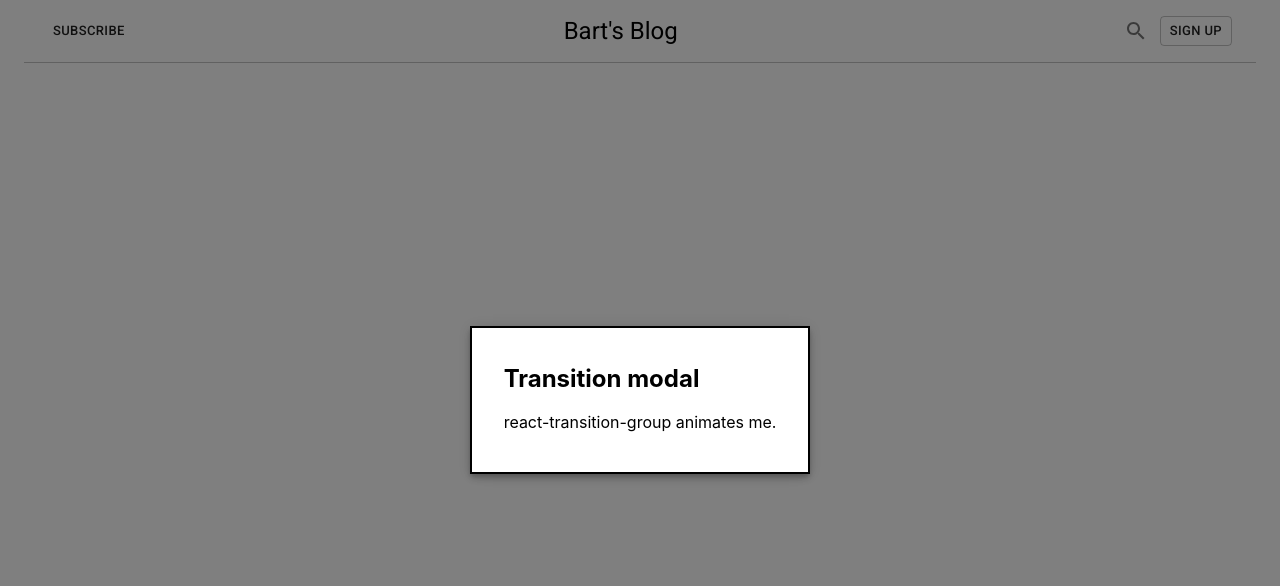
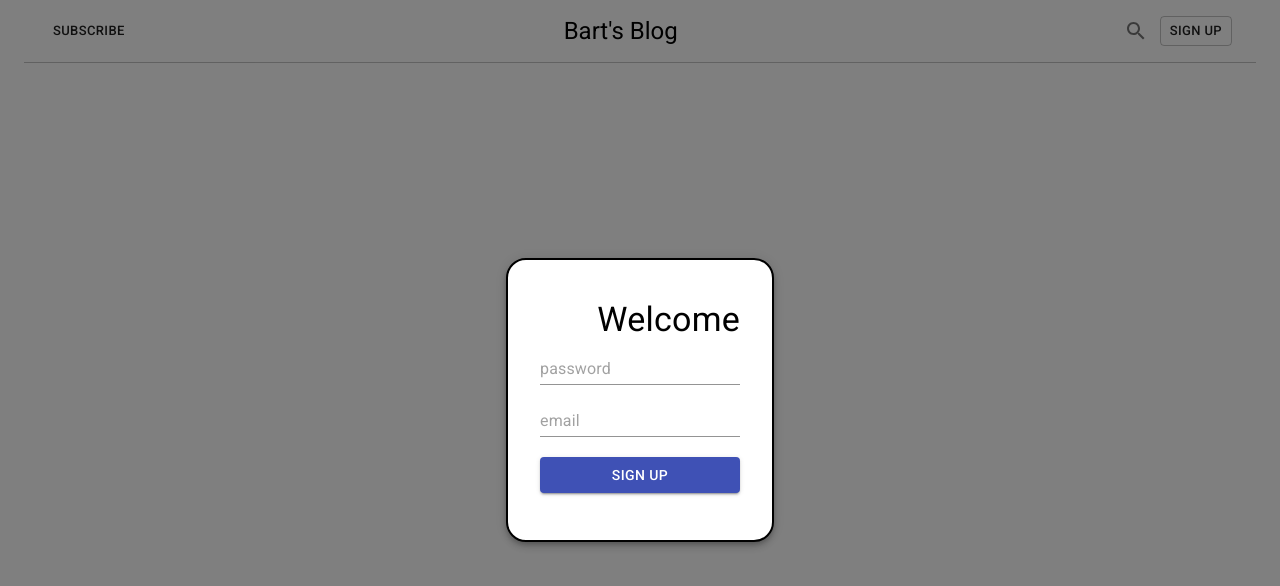
Before and after one commit to IlyaKrapivnoy/material_ui_responsive_site_2, a React (Create React App) app: page / in a window 1280 px wide. Both pictures are taken after a click on the button "SIGN UP". Shown: the top 586 px of the page. Built offline with nearby package versions, Linux system fonts and the light colour scheme.

Commit message:
add form component

```diff
--- a/src/components/SignupButton.jsx
+++ b/src/components/SignupButton.jsx
@@ -4,6 +4,7 @@ import Backdrop from '@material-ui/core/Backdrop';
 import Fade from '@material-ui/core/Fade';
 import { useState } from 'react';
 import { Button } from '@material-ui/core';
+import SignupForm from './SignupForm';
 
 const useStyles = makeStyles((theme) => ({
     modal: {
@@ -16,6 +17,7 @@ const useStyles = makeStyles((theme) => ({
         border: '2px solid #000',
         boxShadow: theme.shadows[5],
         padding: theme.spacing(2, 4, 3),
+        borderRadius: 20,
     },
 }));
 
@@ -50,10 +52,7 @@ export default function SignupButton() {
             >
                 <Fade in={open}>
                     <div className={classes.paper}>
-                        <h2 id='transition-modal-title'>Transition modal</h2>
-                        <p id='transition-modal-description'>
-                            react-transition-group animates me.
-                        </p>
+                        <SignupForm />
                     </div>
                 </Fade>
             </Modal>
--- /dev/null
+++ b/src/components/SignupForm.jsx
@@ -0,0 +1,63 @@
+import { Button, TextField, Typography } from '@material-ui/core';
+import { makeStyles } from '@material-ui/core/styles';
+import { useState } from 'react';
+
+const useStyles = makeStyles((theme) => ({
+    form: {
+        display: 'flex',
+        flexDirection: 'column',
+        justifyContent: 'center',
+        height: 240,
+        width: 200,
+    },
+    signupTitle: {
+        textAlign: 'right',
+    },
+    formInput: {
+        marginBottom: 20,
+        width: '100%',
+    },
+}));
+
+const SignupForm = () => {
+    const classes = useStyles();
+    const [name, setName] = useState('');
+    const handleChange = (event) => {
+        setName(console.log(event.target.value));
+    };
+
+    return (
+        <form className={classes.form} noValidate autoComplete='off'>
+            <Typography
+                variant='h4'
+                className={classes.signupTitle}
+                gutterBottom
+            >
+                Welcome
+            </Typography>
+            <div>
+                <TextField
+                    className={classes.formInput}
+                    id='username'
+                    placeholder='password'
+                    type='password'
+                    value={name}
+                    onChange={handleChange}
+                />
+                <TextField
+                    className={classes.formInput}
+                    id='email'
+                    placeholder='email'
+                    type='email'
+                    value={name}
+                    onChange={handleChange}
+                />
+            </div>
+            <Button variant='contained' color='primary'>
+                Sign Up
+            </Button>
+        </form>
+    );
+};
+
+export default SignupForm;
```
